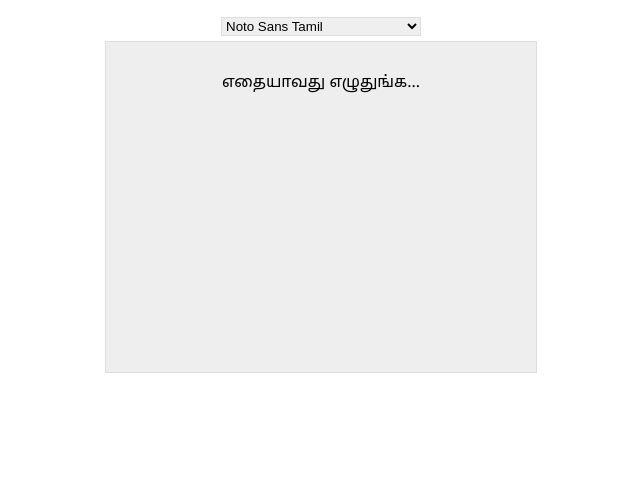
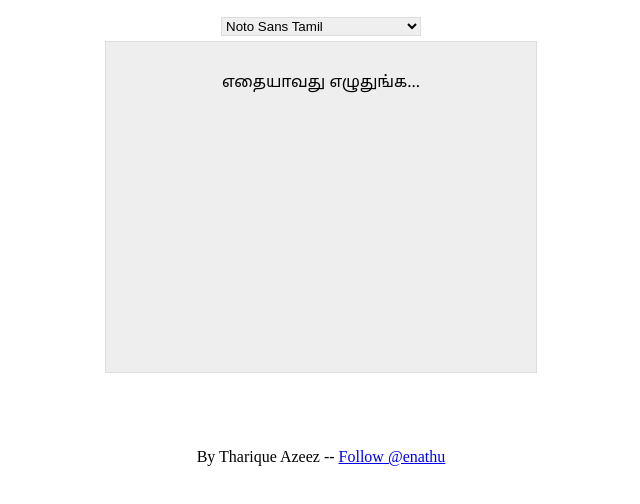
Before and after one commit to enathu/ezhuthutri, a plain HTML site: page index.html in a window 1280 px wide. Shown: the part 108-612 px from the top of the page, without its empty margins (319-959 px from the left). Drawn offline with nearby package versions, Linux system fonts and the light colour scheme; a web font is replaced by a local one.

Commit message:
added footer

```diff
--- a/index.html
+++ b/index.html
@@ -45,5 +45,10 @@
 			<div id="font6" class="box droid-sans">
 				<p contenteditable="true">எதையாவது எழுதுங்க...</p>
 			</div>
+
+			<br/>
+			<br/>
+			<br/>
+			<p>By Tharique Azeez -- <a href="http://twitter.com/enathu">Follow @enathu</a>
 </center>
 </body>
```
